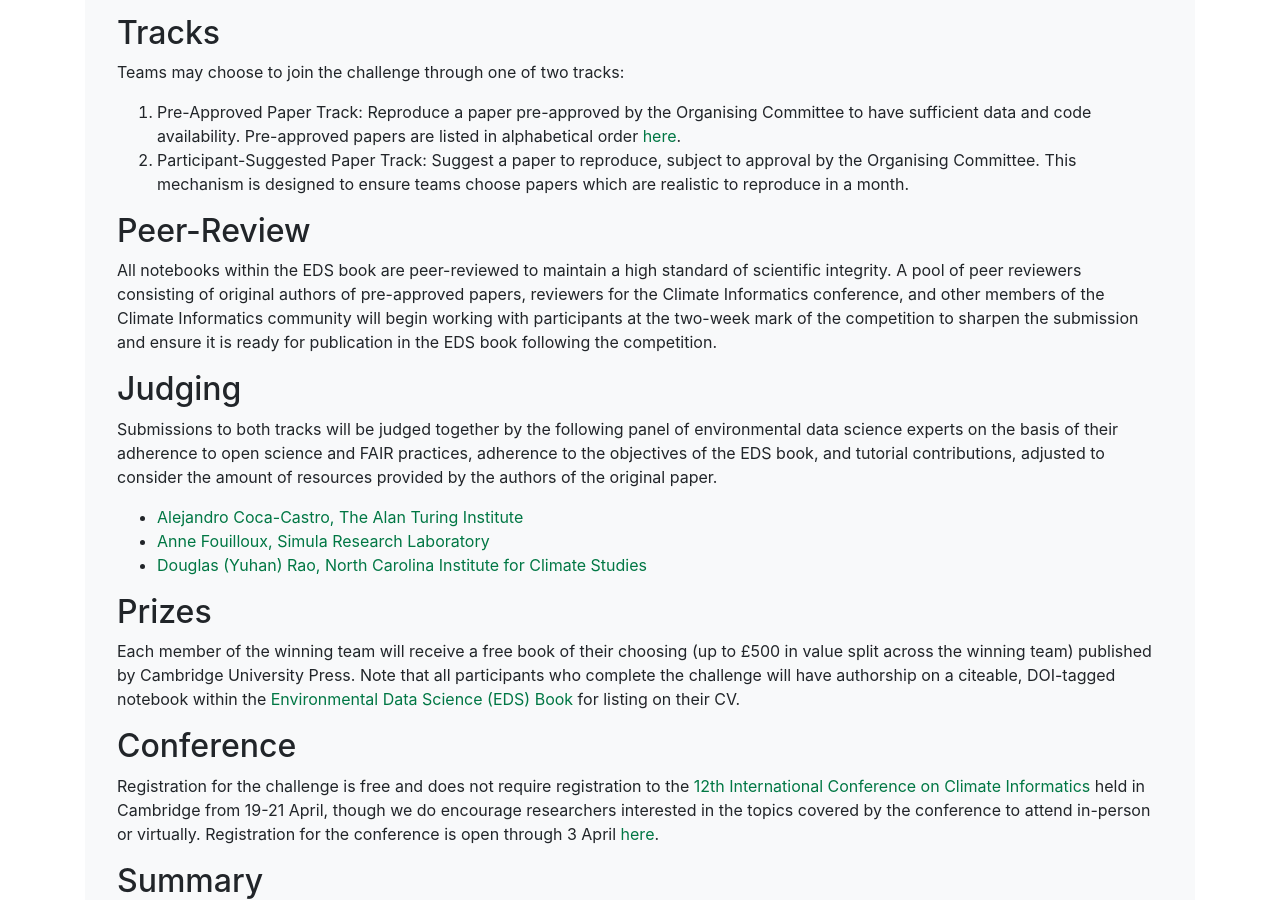
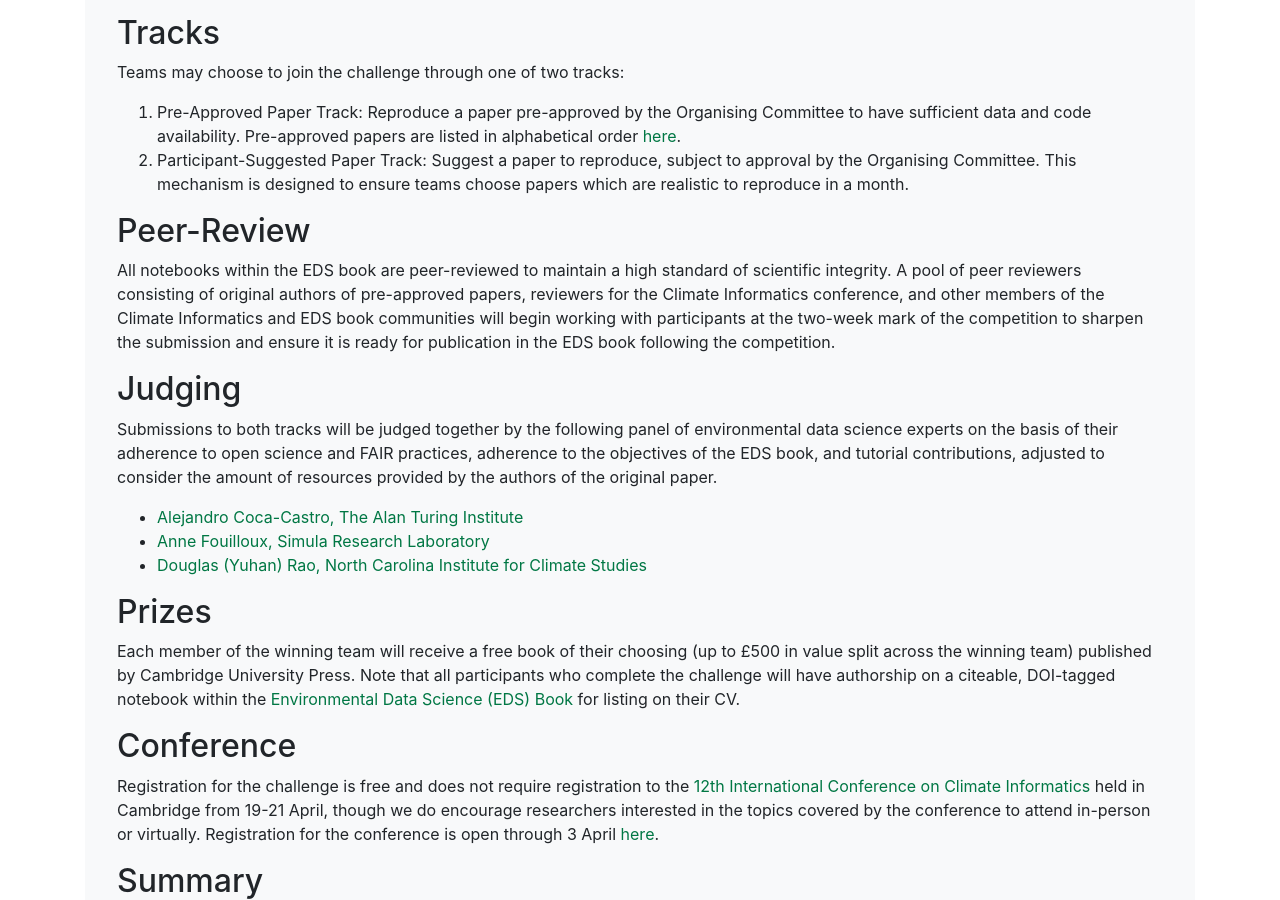
Before and after one commit to DigitaleGesellschaft/jekyll-theme-conference, a Jekyll site: the page built from reproducibility-challenge.md, in a window 1280 px wide and 900 px high, scrolled down 1000 px. Built offline with Jekyll 4.4.1, drawn with Linux system fonts in a browser that asks for light colours.

Commit message:
note that peer reviewers can also be EDS book members per Alejandro

```diff
--- a/reproducibility-challenge.md
+++ b/reproducibility-challenge.md
@@ -24,7 +24,7 @@
 2. Participant-Suggested Paper Track: Suggest a paper to reproduce, subject to approval by the Organising Committee. This mechanism is designed to ensure teams choose papers which are realistic to reproduce in a month.
 
 ## Peer-Review
-All notebooks within the EDS book are peer-reviewed to maintain a high standard of scientific integrity. A pool of peer reviewers consisting of original authors of pre-approved papers, reviewers for the Climate Informatics conference, and other members of the Climate Informatics community will begin working with participants at the two-week mark of the competition to sharpen the submission and ensure it is ready for publication in the EDS book following the competition.
+All notebooks within the EDS book are peer-reviewed to maintain a high standard of scientific integrity. A pool of peer reviewers consisting of original authors of pre-approved papers, reviewers for the Climate Informatics conference, and other members of the Climate Informatics and EDS book communities will begin working with participants at the two-week mark of the competition to sharpen the submission and ensure it is ready for publication in the EDS book following the competition.
 
 ## Judging
 Submissions to both tracks will be judged together by the following panel of environmental data science experts on the basis of their adherence to open science and FAIR practices, adherence to the objectives of the EDS book, and tutorial contributions, adjusted to consider the amount of resources provided by the authors of the original paper.
```
